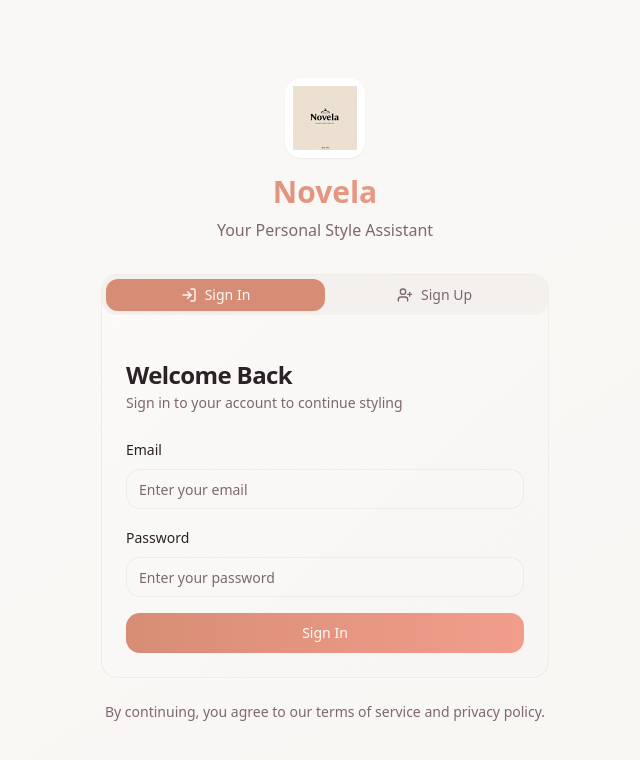
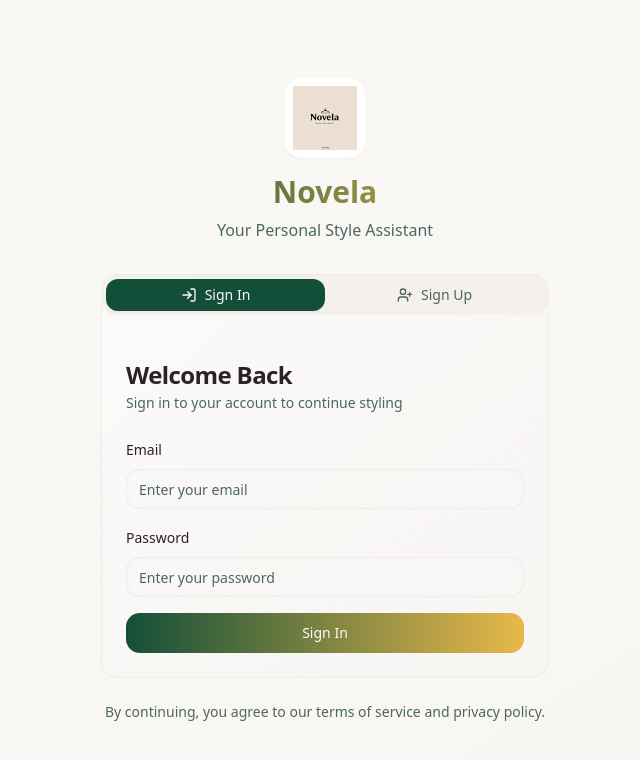
Before and after one commit to Ecoquadrant/Novela--virtual-closet-curator, a React (Vite) app: page /auth in a window 1280 px wide. Shown: the top 760 px of the page, without its empty margins (315-955 px from the left). Built offline with nearby package versions, Linux system fonts and the light colour scheme.

Commit message:
Implement color scheme

```diff
--- a/src/index.css
+++ b/src/index.css
@@ -20,22 +20,22 @@ All colors MUST be HSL. Premium gradients and animations.
     --popover: 30 25% 98%;
     --popover-foreground: 340 15% 15%;
 
-    /* Primary - Rose gold luxury */
-    --primary: 15 55% 65%;
+    /* Primary - Deep Emerald Green (addictive luxury) */
+    --primary: 158 62% 19%;
     --primary-foreground: 30 25% 98%;
-    --primary-glow: 15 65% 75%;
+    --primary-glow: 158 45% 35%;
 
-    /* Secondary - Soft lavender */
-    --secondary: 280 35% 90%;
-    --secondary-foreground: 340 15% 15%;
+    /* Secondary - Warm champagne gold */
+    --secondary: 45 65% 88%;
+    --secondary-foreground: 158 62% 19%;
 
     /* Muted tones */
     --muted: 32 20% 94%;
-    --muted-foreground: 340 10% 45%;
+    --muted-foreground: 158 15% 35%;
 
-    /* Accent - Warm coral */
-    --accent: 10 80% 75%;
-    --accent-foreground: 340 15% 15%;
+    /* Accent - Rich gold */
+    --accent: 42 78% 60%;
+    --accent-foreground: 158 62% 19%;
 
     /* Destructive */
     --destructive: 0 84% 60%;
@@ -44,18 +44,18 @@ All colors MUST be HSL. Premium gradients and animations.
     /* Borders and inputs */
     --border: 32 15% 88%;
     --input: 32 15% 92%;
-    --ring: 15 55% 65%;
+    --ring: 158 62% 19%;
 
-    /* Fashion-specific gradients */
-    --gradient-primary: linear-gradient(135deg, hsl(15 55% 65%), hsl(15 65% 75%));
-    --gradient-luxury: linear-gradient(135deg, hsl(15 55% 65%), hsl(280 35% 85%));
+    /* Fashion-specific gradients - Emerald & Gold */
+    --gradient-primary: linear-gradient(135deg, hsl(158 62% 19%), hsl(158 45% 35%));
+    --gradient-luxury: linear-gradient(135deg, hsl(158 62% 19%), hsl(42 78% 60%));
     --gradient-card: linear-gradient(145deg, hsl(30 25% 98%), hsl(32 20% 96%));
-    --gradient-hero: linear-gradient(135deg, hsl(280 35% 90%), hsl(15 45% 85%));
+    --gradient-hero: linear-gradient(135deg, hsl(45 65% 88%), hsl(158 45% 35%));
 
     /* Elegant shadows */
-    --shadow-soft: 0 4px 20px -8px hsl(340 15% 15% / 0.1);
-    --shadow-card: 0 8px 32px -12px hsl(340 15% 15% / 0.15);
-    --shadow-elegant: 0 12px 40px -16px hsl(15 55% 65% / 0.3);
+    --shadow-soft: 0 4px 20px -8px hsl(158 15% 25% / 0.1);
+    --shadow-card: 0 8px 32px -12px hsl(158 15% 25% / 0.15);
+    --shadow-elegant: 0 12px 40px -16px hsl(158 62% 19% / 0.3);
 
     /* Smooth transitions */
     --transition-smooth: all 0.3s cubic-bezier(0.4, 0, 0.2, 1);
@@ -91,17 +91,17 @@ All colors MUST be HSL. Premium gradients and animations.
     --popover: 340 12% 12%;
     --popover-foreground: 32 30% 95%;
 
-    --primary: 15 65% 75%;
+    --primary: 158 45% 35%;
     --primary-foreground: 340 15% 8%;
-    --primary-glow: 15 75% 85%;
+    --primary-glow: 158 55% 45%;
 
-    --secondary: 280 20% 20%;
+    --secondary: 45 45% 25%;
     --secondary-foreground: 32 30% 95%;
 
     --muted: 340 10% 18%;
-    --muted-foreground: 340 8% 65%;
+    --muted-foreground: 158 8% 65%;
 
-    --accent: 10 70% 65%;
+    --accent: 42 68% 50%;
     --accent-foreground: 340 15% 8%;
 
     --destructive: 0 70% 55%;
@@ -109,17 +109,17 @@ All colors MUST be HSL. Premium gradients and animations.
 
     --border: 340 8% 22%;
     --input: 340 8% 18%;
-    --ring: 15 65% 75%;
+    --ring: 158 45% 35%;
 
-    /* Dark mode gradients */
-    --gradient-primary: linear-gradient(135deg, hsl(15 65% 75%), hsl(15 75% 85%));
-    --gradient-luxury: linear-gradient(135deg, hsl(15 65% 75%), hsl(280 25% 35%));
+    /* Dark mode gradients - Emerald & Gold */
+    --gradient-primary: linear-gradient(135deg, hsl(158 45% 35%), hsl(158 55% 45%));
+    --gradient-luxury: linear-gradient(135deg, hsl(158 45% 35%), hsl(42 68% 50%));
     --gradient-card: linear-gradient(145deg, hsl(340 12% 12%), hsl(340 10% 16%));
-    --gradient-hero: linear-gradient(135deg, hsl(280 20% 20%), hsl(15 55% 25%));
+    --gradient-hero: linear-gradient(135deg, hsl(45 45% 25%), hsl(158 35% 25%));
 
     --shadow-soft: 0 4px 20px -8px hsl(0 0% 0% / 0.3);
     --shadow-card: 0 8px 32px -12px hsl(0 0% 0% / 0.4);
-    --shadow-elegant: 0 12px 40px -16px hsl(15 65% 75% / 0.2);
+    --shadow-elegant: 0 12px 40px -16px hsl(158 45% 35% / 0.2);
     --sidebar-background: 240 5.9% 10%;
     --sidebar-foreground: 240 4.8% 95.9%;
     --sidebar-primary: 224.3 76.3% 48%;
```
